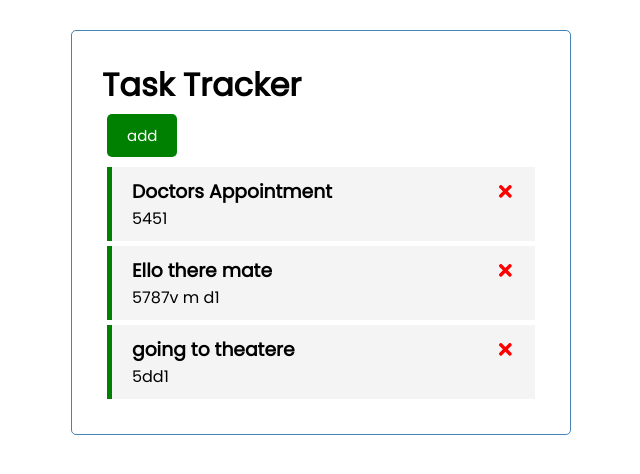
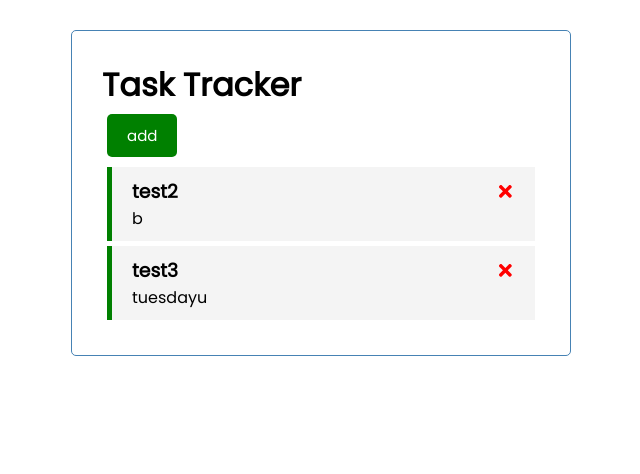
Before and after one commit to abhijeet-0019/Task-Tracker-React, a React (Create React App) app: page / in a window 1280 px wide. Shown: the top 474 px of the page, without its empty margins (319-959 px from the left). Built offline with nearby package versions, Linux system fonts and the light colour scheme; data requests are answered from the project's data file.

Commit message:
done testing with json server

```diff
--- /dev/null
+++ b/db.json
@@ -0,0 +1,16 @@
+{
+  "tasks": [
+    {
+      "text": "test2",
+      "day": "b",
+      "reminder": true,
+      "id": 2
+    },
+    {
+      "text": "test3",
+      "day": "tuesdayu",
+      "reminder": true,
+      "id": 3
+    }
+  ]
+}
--- a/package.json
+++ b/package.json
@@ -6,6 +6,7 @@
     "@testing-library/jest-dom": "^5.16.5",
     "@testing-library/react": "^13.4.0",
     "@testing-library/user-event": "^13.5.0",
+    "json-server": "^0.17.1",
     "react": "^18.2.0",
     "react-dom": "^18.2.0",
     "react-icons": "^4.7.1",
@@ -16,7 +17,8 @@
     "start": "react-scripts start",
     "build": "react-scripts build",
     "test": "react-scripts test",
-    "eject": "react-scripts eject"
+    "eject": "react-scripts eject",
+    "server": "json-server --watch db.json --port 5000"
   },
   "eslintConfig": {
     "extends": [
--- a/src/App.js
+++ b/src/App.js
@@ -1,4 +1,4 @@
-import { useState } from 'react';
+import { useState, useEffect } from 'react';
 import Header from './components/Header'
 import Tasks from './components/Tasks';
 import Addtask from './components/Addtask';
@@ -7,34 +7,47 @@ function App() {
 
   const [showAddTask, setShowAddTask] = useState(false)
 
-  const [tasks, setTasks] = useState([
-    {
-      id: 1,
-      text: 'Doctors Appointment',
-      day: '5451',
-      reminder: true,
-    },
-    {
-      id: 2,
-      text: 'Ello there mate',
-      day: '5787v m d1',
-      reminder: true,
-    },
-    {
-      id: 3,
-      text: 'going to theatere',
-      day: '5dd1',
-      reminder: true,
+  const [tasks, setTasks] = useState([])
+
+  useEffect(() => {
+
+    const getTasks = async () => {
+      const taskFromServer = await fetchTasks()
+      setTasks(taskFromServer)
     }
-  ])
+
+    getTasks()
+  }, [])
+
+  //fetch tasks
+  const fetchTasks = async () => {
+    const res = await fetch('http://localhost:5000/tasks')
+    const data = await res.json()
+
+    console.log(data);
+    return data
+  }
+
+  //add Task
+  const addTask = async (task) => {
+
+    const res = await fetch('http://localhost:5000/tasks', {
+      method: 'POST',
+      headers: {
+        'Content-type': 'application/json'
+      },
+      body: JSON.stringify(task)
+    })
+
+    const data = await res.json()
+
+    setTasks([...tasks, data])
 
 
-  //add Task
-  const addTask=(task)=>{
-    const id = Math.floor(Math.random()*10000)+1
-    const newTask = {id, ...task}
-    setTasks([...tasks, newTask])
-    console.log(tasks)
+    // const id = Math.floor(Math.random()*10000)+1
+    // const newTask = {id, ...task}
+    // setTasks([...tasks, newTask])
+    // console.log(tasks)
   }
 
   // show form, commmented because i am changing the state inline at the header componnet itself
@@ -43,21 +56,47 @@ function App() {
   //   setShowAddTask(!showAddTask)
   // }
 
-
   //delete task
-  const deleteTask=(id)=>{
+  const deleteTask = async (id) => {
     // console.log('delete', id)
-    setTasks(tasks.filter((task)=>task.id !==id))
+    await fetch(`http://localhost:5000/tasks/${id}`, {
+      method: 'DELETE'
+    })
+    setTasks(tasks.filter((task) => task.id !== id))
   }
 
-  const setRem = (id) => {
-    setTasks(tasks.map((task)=> (task.id  === id)?{...task, reminder: !task.reminder}: task))
+  const setRem = async (id) => {
+    const taskToSet = await fetchTask(id)
+    const updTask = {
+      ...taskToSet,
+      reminder: !taskToSet.reminder
+    }
+    const res = await fetch(`http://localhost:5000/tasks/${id}`,{
+      method: 'PUT',
+      headers:{
+        'Content-type': 'application/json'
+      },
+      body: JSON.stringify(updTask)
+    }
+    )
+    const data = await res.json()
+
+    setTasks(tasks.map((task) => (task.id === id) ? { ...task, reminder: data.reminder } : task))
   }
+
+  const fetchTask = async (id) => {
+    const res = await fetch(`http://localhost:5000/tasks/${id}`)
+    const data = await res.json()
+
+    console.log(data);
+    return data
+  }
+
   return (
     <div className="container">
-      <Header title={"Task Tracker"} showForm={(e)=>setShowAddTask(!showAddTask)} showAddTask={showAddTask}/>
-      {showAddTask && <Addtask onAdd={addTask}/>}
-      {tasks.length>0?(<Tasks tasks={tasks} onDelete={deleteTask} setRem={setRem}/>):'No tasks to show'}
+      <Header title={"Task Tracker"} showForm={(e) => setShowAddTask(!showAddTask)} showAddTask={showAddTask} />
+      {showAddTask && <Addtask onAdd={addTask} />}
+      {tasks.length > 0 ? (<Tasks tasks={tasks} onDelete={deleteTask} setRem={setRem} />) : 'No tasks to show'}
     </div>
   );
 }
```
Also changed, not shown: 1 other file (tests, documents, lock files or other folders).
